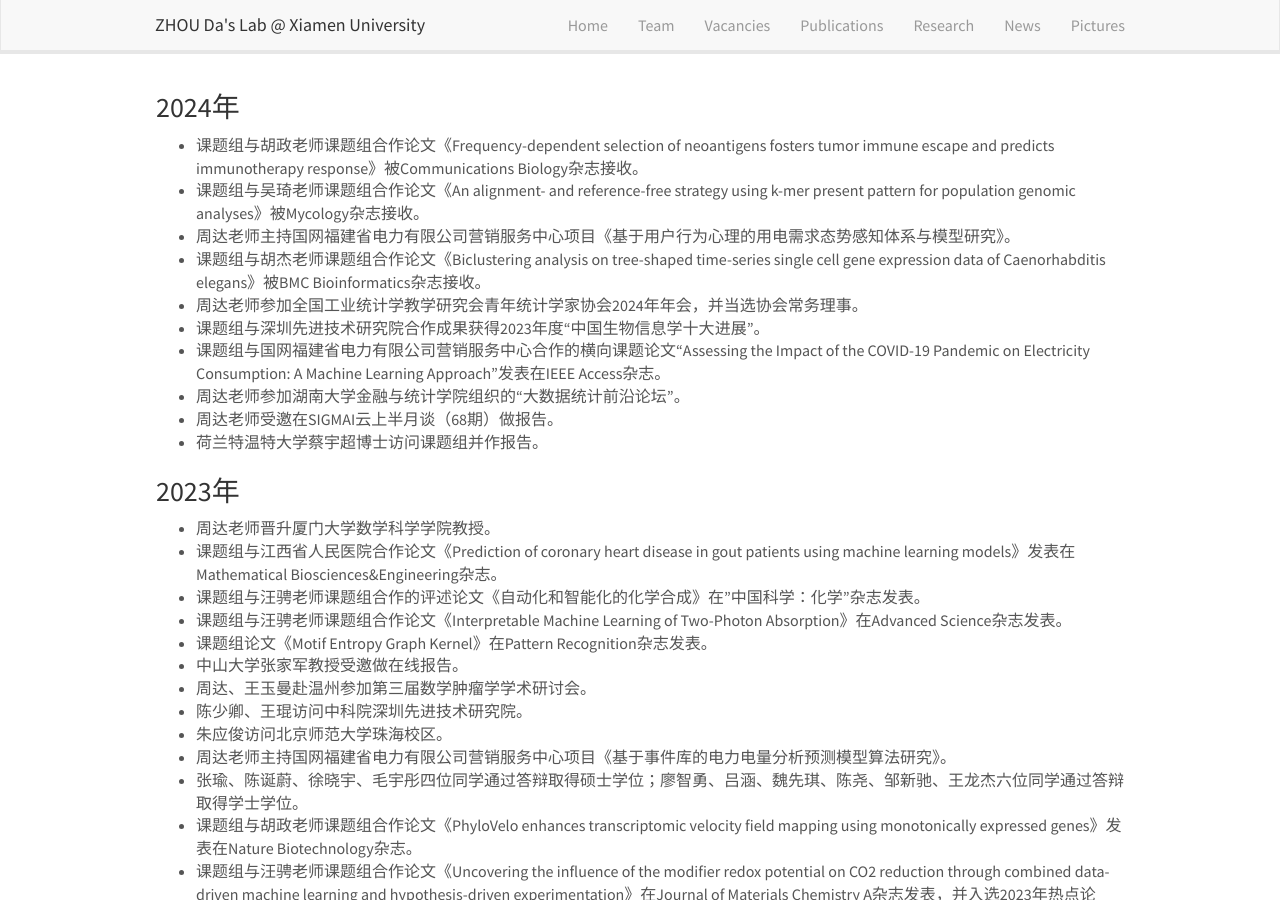
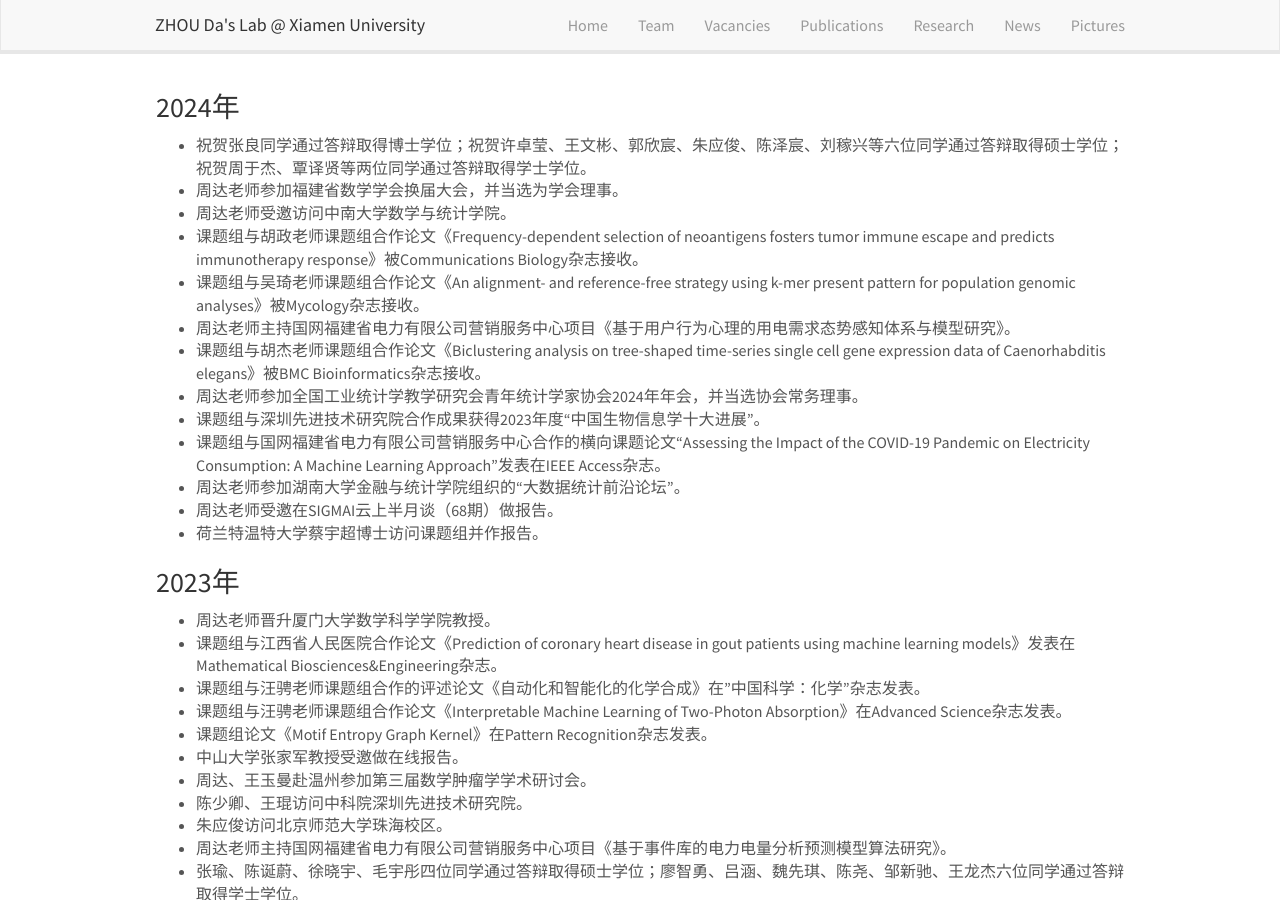
Before and after one commit to ZhouDaLab/zhoudalab.github.io, a Jekyll site: the page built from _pages/news.md, in a window 1280 px wide and 900 px high. Built offline with Jekyll 4.4.1, drawn with Linux system fonts in a browser that asks for light colours; nearby versions of some CDN libraries.

Commit message:
Update news.md

```diff
--- a/_pages/news.md
+++ b/_pages/news.md
@@ -8,6 +8,9 @@ permalink: /news/
 
 ### 2024年
 
+- 祝贺张良同学通过答辩取得博士学位；祝贺许卓莹、王文彬、郭欣宸、朱应俊、陈泽宸、刘稼兴等六位同学通过答辩取得硕士学位；祝贺周于杰、覃译贤等两位同学通过答辩取得学士学位。
+- 周达老师参加福建省数学学会换届大会，并当选为学会理事。
+- 周达老师受邀访问中南大学数学与统计学院。
 - 课题组与胡政老师课题组合作论文《Frequency-dependent selection of neoantigens fosters tumor immune escape and predicts immunotherapy response》被Communications Biology杂志接收。
 - 课题组与吴琦老师课题组合作论文《An alignment- and reference-free strategy using k-mer present pattern for population genomic analyses》被Mycology杂志接收。
 - 周达老师主持国网福建省电力有限公司营销服务中心项目《基于用户行为心理的用电需求态势感知体系与模型研究》。
```
